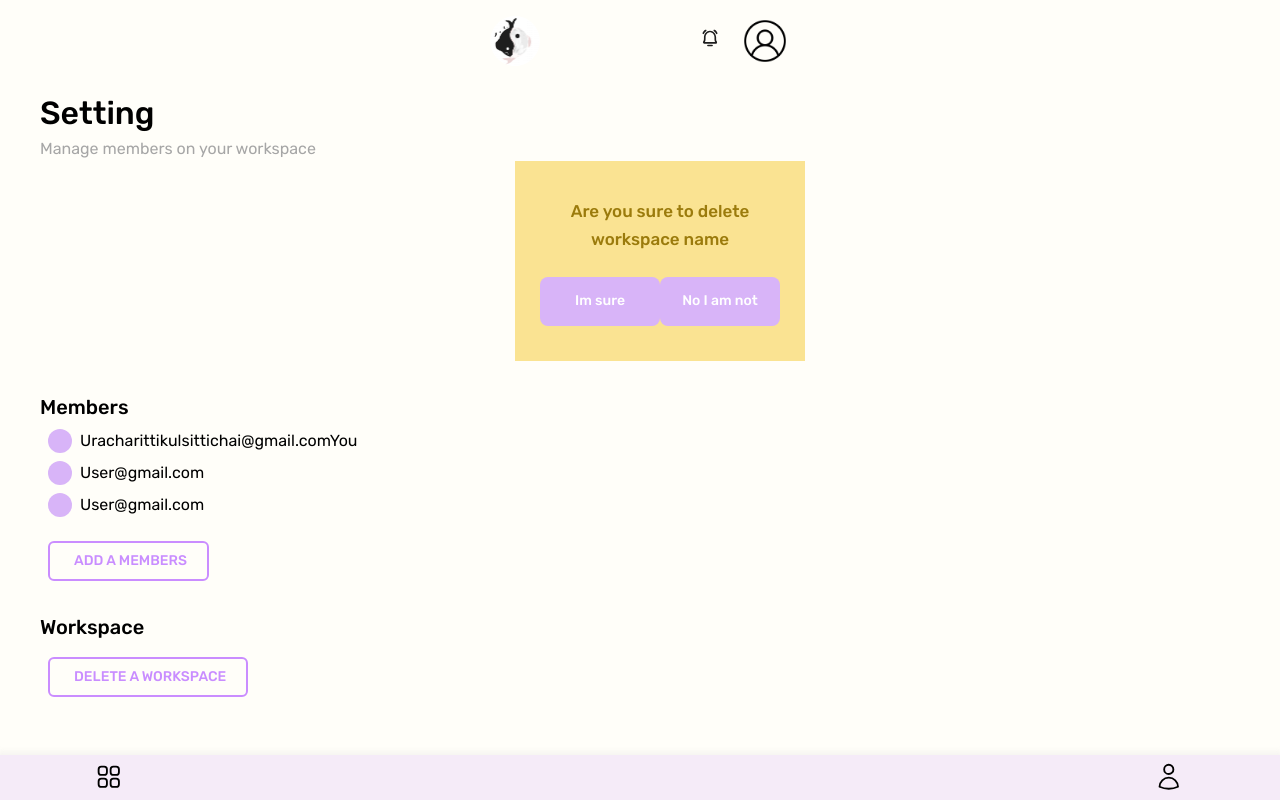
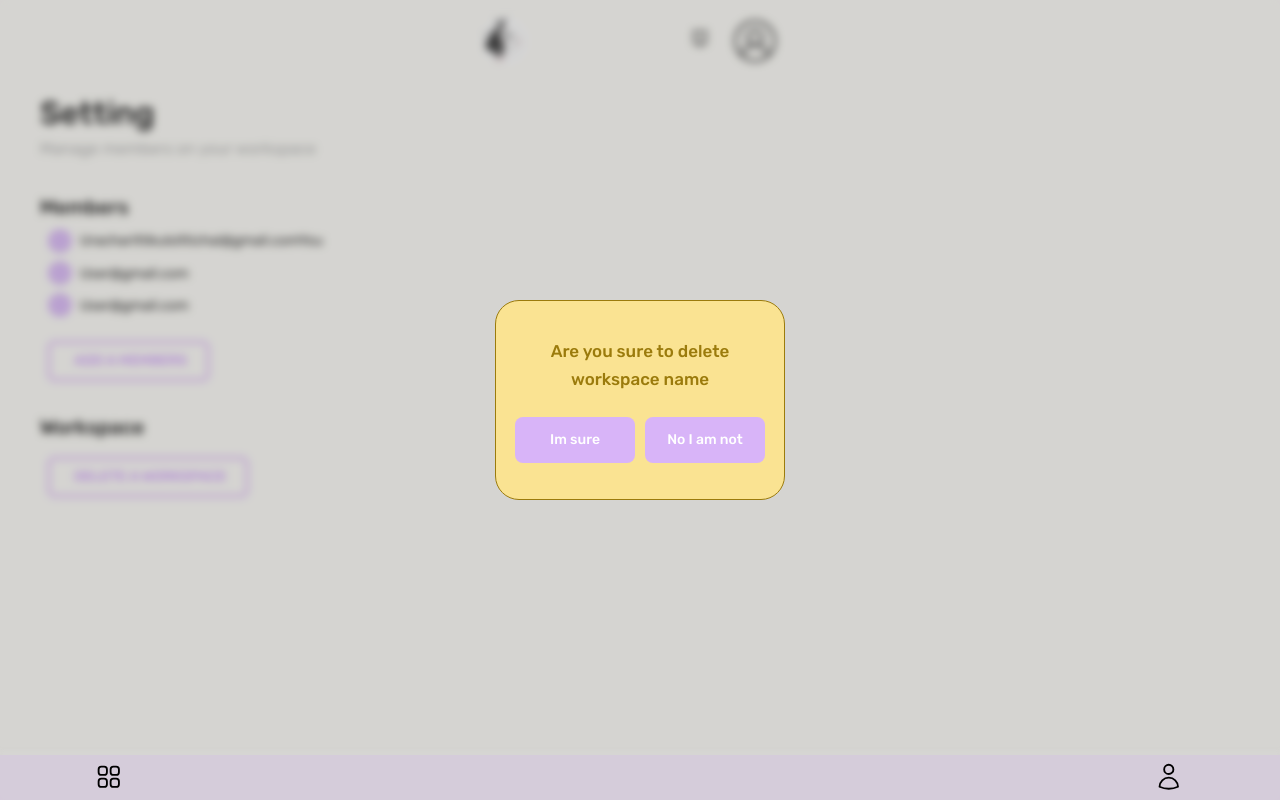
Before and after one commit to Dulyarat455/monieeiei, a Next.js app: page /setting in a window 1280 px wide. Both pictures are taken after a click on the button "DELETE A WORKSPACE". Built offline with nearby package versions, Linux system fonts and the light colour scheme.

Commit message:
edit components name

```diff
--- a/src/component/deletemodal.js
+++ b/src/components/deletemodal.js
@@ -21,19 +21,19 @@ const Deletemodal = ({isVisible, onClose}) => {
 
     return(
         // backdrop
-        <div className="ml-10 mt-16 fixed inset-0 bg-[#757575] bg-opacity-30 backdrop-blur-sm flex justify-center items-center">
-            <div style={{width: '290px', height: '200px'}} className="bg-[#FAE392] rounded-[36px] border border-[#9B7B0C] flex flex-col justify-center items-center">
+        <div className="fixed inset-0 bg-[#757575] bg-opacity-30 backdrop-blur-sm flex justify-center items-center">
+            <div style={{width: '290px', height: '200px',borderRadius:'1.5rem'}} className="bg-[#FAE392] border border-[#9B7B0C] flex flex-col justify-center items-center">
                 <div style={{color: '#9B7B0C', fontSize: 17}} className="w-[333px] text-center text-xl font-medium font-['Rubik'] justify-center items-center">Are you sure to delete</div>
                 <div style={{color: '#9B7B0C', fontSize: 17}} className="text-center text-xl font-medium font-['Rubik'] justify-center items-center">workspace name</div>
-                <div className="justify-center items-center gap-6 inline-flex">
+                <div style={{gap: '10px'}} className="justify-center items-center inline-flex">
                     <button
-                    style={{height: '49px',width: '120px'}}
+                    style={{height: '46px',width: '120px'}}
                     //onClick={onDelete}
                     className="p-2 mt-6 bg-[#D8B4F8] hover:bg-[#CA8DFF] text-sm font-medium font-rubik text-white rounded-lg justify-center items-center flex">
                         Im sure
                     </button>
                     <button
-                    style={{height: '49px',width: '120px'}}
+                    style={{height: '46px',width: '120px'}}
                     onClick={() => onClose()}
                     className=" p-2 mt-6 bg-[#D8B4F8] hover:bg-[#CA8DFF] text-sm font-medium font-rubik text-white rounded-lg justify-center items-center flex">
                         No I am not
--- a/src/pages/account.js
+++ b/src/pages/account.js
@@ -2,8 +2,8 @@ import React,{useState,useEffect} from "react";
 import Avatar from  '../../public/images/userprofile.png'
 import Image from "next/image";
 import { Rubik } from 'next/font/google'
-import Navbar from '../component/navbar';
-import Navbarbottom from '../../src/component/navbarbottom';
+import Navbar from '../components/navbar';
+import Navbarbottom from '../components/navbarbottom';
 import Link from 'next/link';
 const inter = Rubik({ subsets: ['latin'],weight:['400'] })
 // Modified by Uracha 28-10-2003
--- a/src/pages/createworkspace.js
+++ b/src/pages/createworkspace.js
@@ -1,7 +1,7 @@
 import React from "react";
 import Image from "next/image";
 import { Rubik } from 'next/font/google'
-import Navbar from '../component/navbar';
+import Navbar from '../components/navbar';
 import Icon from  '../../public/images/Icon.svg'
 import Link from 'next/link';
 const inter = Rubik({ subsets: ['latin'],weight:['400'] })
--- a/src/pages/createworkspace2.js
+++ b/src/pages/createworkspace2.js
@@ -1,7 +1,7 @@
 import React from "react";
 import Image from "next/image";
 import { Rubik } from 'next/font/google'
-import Navbar from '../component/navbar';
+import Navbar from '../components/navbar';
 import Icon from  '../../public/images/Icon.svg'
 const inter = Rubik({ subsets: ['latin'],weight:['400'] })
 export default function createworkspace2(){
--- a/src/pages/setting.js
+++ b/src/pages/setting.js
@@ -1,9 +1,9 @@
 import React, { Fragment, useState } from "react";
 import Link from 'next/link';
 import { Rubik } from 'next/font/google'
-import Navbar from "../component/navbar";
-import Navbarbottom from "../component/navbarbottom";
-import Deletemodal from "../component/deletemodal";
+import Navbar from "../components/navbar";
+import Navbarbottom from "../components/navbarbottom";
+import Deletemodal from "../components/deletemodal";
 import { useRouter } from "next/router";
 const inter = Rubik({ subsets: ['latin'],weight:['400'] })
 
@@ -18,23 +18,25 @@ export default function Setting() {
                 <div className="text-[32px] text-black font-medium font-rubik mt-4 ml-10 items-center justify-center">Setting</div>
                 <div className="ml-10 font-normal text-base font-rubik text-[#A6A6A6] items-center justify-center">Manage members on your workspace</div>
                 <Deletemodal isVisible={Key} />
-                <div className="pt-8 h-full justify-center items-center md:mx-auto">
-                <div className="text-[20px] font-rubik font-medium text-black text-xl ml-10">Members</div>
+                <div className="pt-8 justify-center items-center">
+                <div style={{fontSize: '20px'}} className="font-rubik font-medium text-black text-xl ml-10">Members</div>
                     <div className="w-6 h-6 bg-[#D8B4F8] ml-12 mt-2 rounded-full">
-                        <label className="text-[14px] px-8 font-rubik font-normal text-black text-base flex flex-col ">Uracharittikulsittichai@gmail.comYou</label>
+                        <div style={{fontSize: '14px'}} className="px-8 font-rubik font-normal text-black text-base flex flex-col ">Uracharittikulsittichai@gmail.comYou</div>
                     </div>
                     <div className="w-6 h-6 bg-[#D8B4F8] ml-12 mt-2 rounded-full">
-                        <label className="text-[14px] px-8 font-rubik font-normal text-black text-base">User@gmail.com</label>
+                        <label style={{fontSize: '14px'}} className="px-8 font-rubik font-normal text-black text-base">User@gmail.com</label>
                     </div>
                     <div className="w-6 h-6 bg-[#D8B4F8] ml-12 mt-2 rounded-full">
-                        <label className="text-[14px] px-8 font-rubik font-normal text-black text-base">User@gmail.com</label>
+                        <label style={{fontSize: '14px'}} className="px-8 font-rubik font-normal text-black text-base">User@gmail.com</label>
                     </div>
                     <Link href="/addmember">
-                    <button type="button" className=" mt-6 ml-12 p-2 pl-6 pr-5 border-2 border-CA8DFF text-[#C98DFF] text-sm font-medium rounded-md hover:bg-[#CA8DFF] hover:text-white" >
+                    <button
+                    type="button"
+                    className=" mt-6 ml-12 p-2 pl-6 pr-5 border-2 border-CA8DFF text-[#C98DFF] text-sm font-medium rounded-md hover:bg-[#CA8DFF] hover:text-white" >
                         ADD A MEMBERS
                     </button>
                     </Link>
-                    <div className="text-[20px] mt-8 font-rubik font-medium text-black text-xl items-center justify-center ml-10">Workspace</div>
+                    <div style={{fontSize: '20px'}} className="mt-8 font-rubik font-medium text-black text-xl items-center justify-center ml-10">Workspace</div>
                     <button
                     type="button"
                     className=" mt-4 ml-12 p-2 pl-6 pr-5 border-2 border-CA8DFF text-[#C98DFF] text-sm font-medium rounded-md hover:bg-[#CA8DFF] hover:text-white"
--- a/src/pages/workspace.js
+++ b/src/pages/workspace.js
@@ -1,9 +1,9 @@
 import React,{useEffect,useState} from "react";
-import Navbar from "../component/navbar";
+import Navbar from "../components/navbar";
 import { Rubik } from 'next/font/google'
-import Navbarbottom from '../../src/component/navbarbottom';
+import Navbarbottom from '../components/navbarbottom';
 import Link from 'next/link';
-import Workspacename from "../../src/component/workspacename";
+import Workspacename from "../components/workspacename";
 const inter = Rubik({ subsets: ['latin'],weight:['400'] })
 
 export default function Workspace() {
--- a/src/pages/workspace_dailyexpense.js
+++ b/src/pages/workspace_dailyexpense.js
@@ -1,10 +1,10 @@
 import React from "react";
 const inter = Rubik({ subsets: ['latin'],weight:['400'] })
-import Navbar from "../component/navbar";
+import Navbar from "../components/navbar";
 import { Rubik } from 'next/font/google'
 import alertcircle from '../../public/images/alertcircle.png'
 import Image from "next/image";
-import Navbarbottom from '../../src/component/navbarbottom';
+import Navbarbottom from '../components/navbarbottom';
 
 export default function Workspace_dailyexpense(){
 
```
Also changed, not shown: src/components/navbar.js (renamed from src/component/navbar.js), src/components/navbarbottom.js (renamed from src/component/navbarbottom.js), src/components/workspacename.js (renamed from src/component/workspacename.js).
